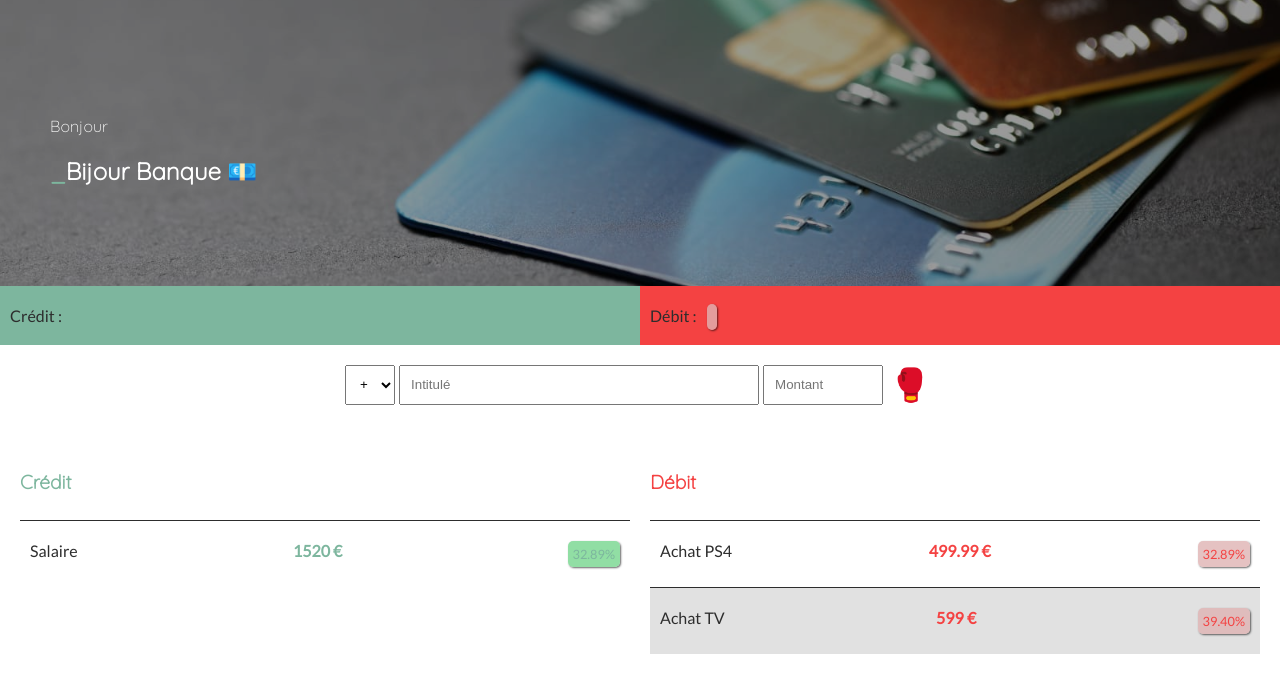
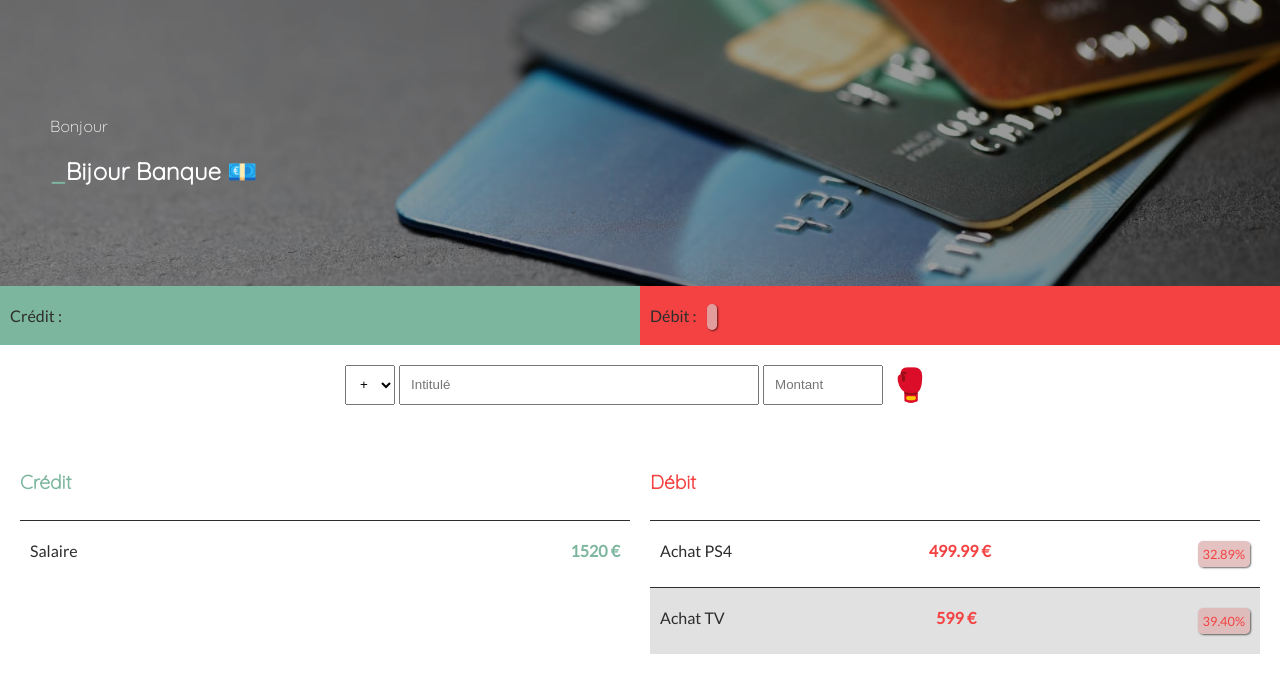
Before and after one commit to LucFERRO/BanqueBijour, a plain HTML site: page index.html in a window 1280 px wide. Drawn offline with Linux system fonts and the light colour scheme.

Commit message:
avant test
stonks pause, souci de height réglé, pas % dans crédit

```diff
--- a/css/app.css
+++ b/css/app.css
@@ -112,6 +112,10 @@ h4 {
   background-color: var(--colorGazoil);
 }
 
+#detailsCredit li {
+  height: 66.2px;
+}
+
 .debit {
   background-color: var(--colorRed);
 }
--- a/index.html
+++ b/index.html
@@ -52,7 +52,7 @@
             <li>
               <span class="intitule">Salaire</span>
               <span class="montant txt-color-gazoil">1520 €</span>
-              <span class="percent-credit  txt-color-gazoil">32.89%</span>             <!--    A voir si jeter ça  -->
+              <!-- <span class="percent-credit  txt-color-gazoil">32.89%</span>                A voir si jeter ça  -->
             </li>
           </ul>
         </div>
--- a/js/app.js
+++ b/js/app.js
@@ -80,7 +80,7 @@ formulaire.addEventListener("submit", function (e) {
       let NewLi = document.createElement('li');
       NewLi.innerHTML = "<span class='intitule'>"+libelle+"</span><span class='montant txt-color-gazoil'>"+montant+" "+devise+"</span>";
       credit.appendChild(NewLi);
-      audio.play()
+      // audio.play()     stonks
     }
     if (operateur == '-'){
       let NewLi = document.createElement('li');
```
